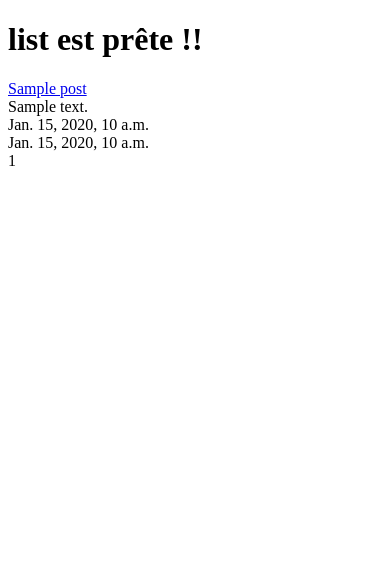
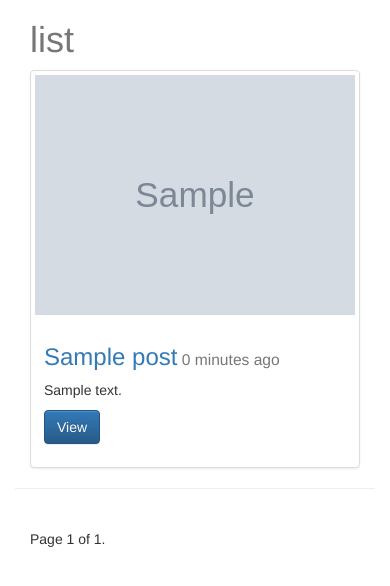
Before and after one commit to xavier2042/exo-certif, a Django app: page /posts/ in a window 390 px wide. Shown: the top 586 px of the page. Run offline with Django 3.2, Linux system fonts and the light colour scheme; tables that the repository leaves empty hold one stand-in row (values such as "Sample post"); grey boxes marked "Sample" are stand-in pictures; some libraries are stand-ins or nearby versions.

Commit message:
picture function included

```diff
--- a/exo_certif/settings.py
+++ b/exo_certif/settings.py
@@ -126,3 +126,7 @@ STATICFILES_DIRS = [
     os.path.join(BASE_DIR, "static"),
     # '/var/www/static/',
 ]
+STATIC_ROOT = os.path.join(os.path.dirname(BASE_DIR), "static_cdn")
+
+MEDIA_URL = "/media/"
+MEDIA_ROOT = os.path.join(os.path.dirname(BASE_DIR), "media_cdn")
--- a/exo_certif/urls.py
+++ b/exo_certif/urls.py
@@ -28,3 +28,4 @@ urlpatterns = [
 
 if settings.DEBUG == True:
     urlpatterns += static(settings.STATIC_URL, document_root=settings.STATIC_ROOT)
+    urlpatterns += static(settings.MEDIA_URL, document_root=settings.MEDIA_ROOT)
--- a/posts/forms.py
+++ b/posts/forms.py
@@ -7,6 +7,6 @@ class PostForm(forms.ModelForm):
         model = Post
         fields=[
             "title",
-            "content"
-
+            "image",
+            "content",
         ]
--- a/posts/models.py
+++ b/posts/models.py
@@ -6,8 +6,20 @@ from django.core.urlresolvers import reverse
 # Create your models here.
 # MVC
 
+def upload_location(instance, filename):
+    return "%s/%s" %(instance.id, filename)
+
+
 class Post(models.Model):
     title = models.CharField(max_length=120)
+    slug = models.SlugField(unique=True)
+    image = models.ImageField(upload_to= upload_location,
+                            null=True,
+                            blank=True,
+                            height_field="height_field",
+                            width_field="width_field")
+    height_field = models.IntegerField(default=0)
+    width_field = models.IntegerField(default=0)
     content = models.TextField()
     updated = models.DateTimeField(auto_now=True, auto_now_add=False)
     timestamp = models.DateTimeField(auto_now=False, auto_now_add=True)
@@ -20,3 +32,6 @@ class Post(models.Model):
 
     def get_absolute_url(self):
         return reverse("posts:detail", kwargs={"id": self.id})
+
+    class Meta:
+        ordering = ("-timestamp", "-updated")
--- a/posts/views.py
+++ b/posts/views.py
@@ -1,4 +1,6 @@
 from django.contrib import messages
+from django.core.paginator import Paginator, EmptyPage, PageNotAnInteger
+
 from django.http import HttpResponse, HttpResponseRedirect
 from django.shortcuts import render, get_object_or_404, redirect
 
@@ -7,7 +9,7 @@ from .models import Post
 
 
 def post_create(request):
-    form = PostForm(request.POST or None)
+    form = PostForm(request.POST or None, request.FILES or None)
     if form.is_valid():
         instance = form.save(commit=False)
         instance.save()
@@ -27,16 +29,29 @@ def post_detail(request, id=None):
     return render(request, "post_detail.html", context)
 
 def post_list(request):
-    queryset = Post.objects.all()
+    queryset_list = Post.objects.all()
+    paginator = Paginator(queryset_list, 5) # Show 5 item per page
+    page_request_var = "Page" # name link page
+    page = request.GET.get(page_request_var)
+    try:
+        queryset = paginator.page(page)
+    except PageNotAnInteger:
+        # If page is not an integer, deliver first page.
+        queryset = paginator.page(1)
+    except EmptyPage:
+        # If page is out of range (e.g. 9999), deliver last page of results.
+        queryset = paginator.page(paginator.num_pages)
     context = {
         "object_list": queryset,
-        "title": "list"
+        "title": "list",
+        "page_request_var": page_request_var
     }
     return render(request, "post_list.html", context)
 
+
 def post_update(request, id=None):
     instance = get_object_or_404(Post, id=id)
-    form = PostForm(request.POST or None, instance=instance)
+    form = PostForm(request.POST or None, request.FILES or None, instance=instance)
     if form.is_valid():
         instance = form.save(commit=False)
         instance.save()
--- a/requirements.txt
+++ b/requirements.txt
@@ -1,3 +1,4 @@
 Django==1.10
 MySQL-python==1.2.5
+Pillow==3.3.0
 pkg-resources==0.0.0
--- /dev/null
+++ b/static/css/base.css
@@ -0,0 +1,3 @@
+h1{
+  color: #777;
+}
--- a/templates/base.html
+++ b/templates/base.html
@@ -1,13 +1,26 @@
+{% load staticfiles %}
 <!DOCTYPE html>
 <html lang="en">
 <head>
 <meta charset="UTF-8">
 <title>{% block head_title %}Django {% endblock head_title %}</title>
+<!-- Latest compiled and minified CSS -->
+<link rel="stylesheet" href="https://maxcdn.bootstrapcdn.com/bootstrap/3.3.7/css/bootstrap.min.css" integrity="sha384-BVYiiSIFeK1dGmJRAkycuHAHRg32OmUcww7on3RYdg4Va+PmSTsz/K68vbdEjh4u" crossorigin="anonymous">
+
+<!-- Optional theme -->
+<link rel="stylesheet" href="https://maxcdn.bootstrapcdn.com/bootstrap/3.3.7/css/bootstrap-theme.min.css" integrity="sha384-rHyoN1iRsVXV4nD0JutlnGaslCJuC7uwjduW9SVrLvRYooPp2bWYgmgJQIXwl/Sp" crossorigin="anonymous">
+
+<link rel='stylesheet' href='{% static "css/base.css" %}' />
 </head>
+
 <body>
 {% include "messages_display.html" %}
-<div class="container">
-{% block content %}{% endblock content %}
-</div>
+
+  <div class="container">
+  {% block content %}{% endblock content %}
+  </div>
+
+<!-- Latest compiled and minified JavaScript -->
+<script src="https://maxcdn.bootstrapcdn.com/bootstrap/3.3.7/js/bootstrap.min.js" integrity="sha384-Tc5IQib027qvyjSMfHjOMaLkfuWVxZxUPnCJA7l2mCWNIpG9mGCD8wGNIcPD7Txa" crossorigin="anonymous"></script>
 </body>
 </html>
--- a/templates/post_list.html
+++ b/templates/post_list.html
@@ -1,17 +1,41 @@
 {% extends "base.html" %}
 
+{% block content %}
+<div class="col-md-6 col-md-offset-3">
+    <h1>{{ title }}</h1>
+    {% for obj in object_list %}
+    <div class="row">
+        <div class="col-md-12">
+            <div class="thumbnail">
+                {% if obj.image %}
+                <img src="{{ obj.image.url }}" class='img-responsive' alt="">
+                {% endif %}
+                <div class="caption">
+                    <h3><a href="{{ obj.get_absolute_url }}">{{ obj.title }}</a><small> {{ obj.timestamp |timesince}} ago</small></h3>
+                    <p>{{ obj.content|linebreaks|truncatechars:120 }}</p>
+                    <p><a href="{{ obj.get_absolute_url }}" class="btn btn-primary" role="button">View</a></p>
+                </div>
+            </div>
+        </div>
+        <hr/>
+    </div>
+    {% endfor %}
 
+    <div class="pagination">
+    <span class="step-links">
+        {% if object_list.has_previous %}
+            <a href="?{{ page_request_var }}={{ object_list.previous_page_number }}">previous</a>
+        {% endif %}
 
-{% block content %}
-<h1>{{ title }} est prête !!</h1>
+        <span class="current">
+            Page {{ object_list.number }} of {{ object_list.paginator.num_pages }}.
+        </span>
 
-{% for obj in object_list %}
-<!-- {% url 'posts:detail' id=obj.id %} -->
-<a href="{{ obj.get_absolute_url }}">{{ obj.title }}</a><br/>
-{{ obj.content }}<br/>
-{{ obj.updated }}<br/>
-{{ obj.timestamp }}<br/>
-{{ obj.id }}<br/>
+        {% if object_list.has_next %}
+            <a href="?{{ page_request_var }}={{ object_list.next_page_number }}">next</a>
+        {% endif %}
+    </span>
+</div>
+</div>
 
-{% endfor %}
 {% endblock content %}
```
Also changed, not shown: templates/post_detail.html (+8 -9 lines), templates/post_form.html (+8 -8 lines), posts/migrations/0002_auto_20160811_0953.py (added), posts/migrations/0003_auto_20160811_1219.py (added).
